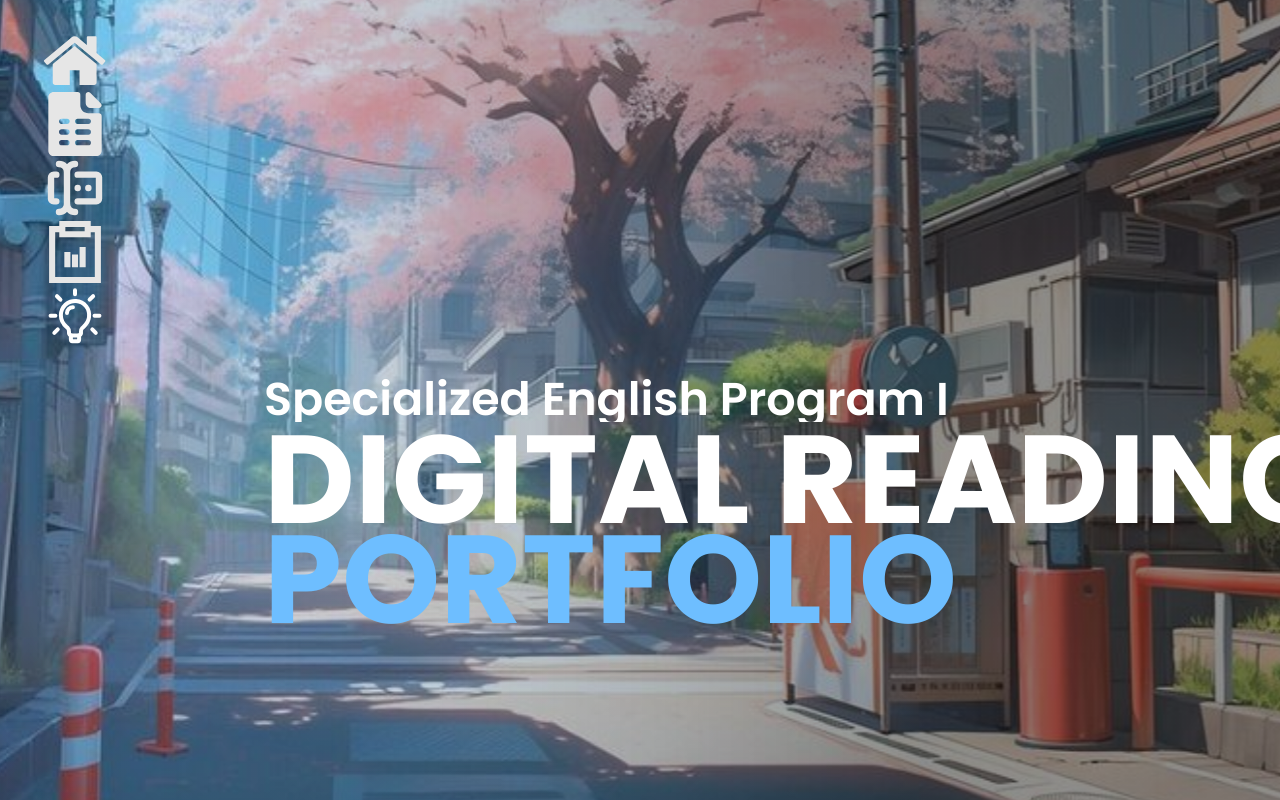
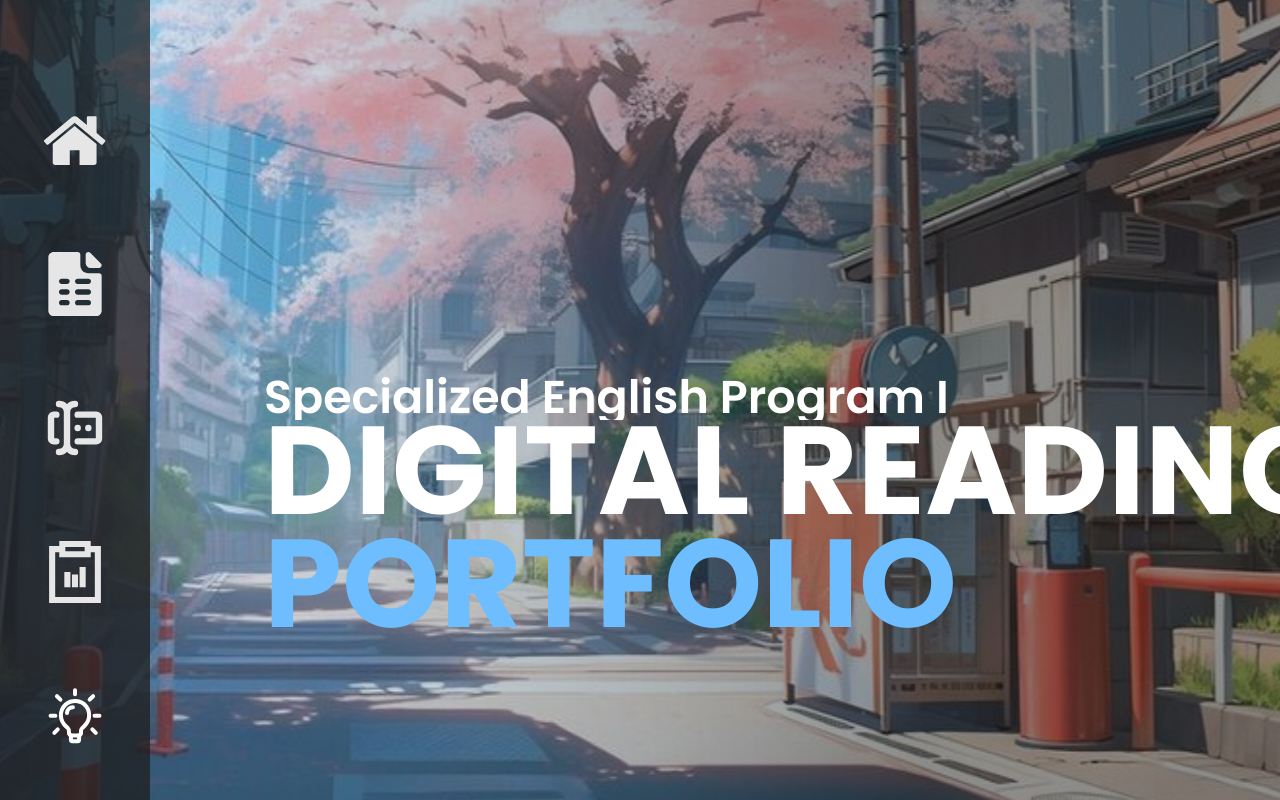
Before and after one commit to arrogance231/english-portfolio, a Next.js app: page / in a window 1280 px wide. Built offline with nearby package versions, Linux system fonts and the light colour scheme; what tailwindcss-motion would draw is missing.

Commit message:
feat: fixed eslint issues

```diff
--- a/app/page.tsx
+++ b/app/page.tsx
@@ -6,7 +6,7 @@ const line1 = [
   {
     text: "Specialized English Program I",
     className:
-      "text-[24px] md:text-[46px] font-semibold font-poppins leading-none text-white",
+      "text-[16px] sm:text-[24px] md:text-[46px] font-semibold font-poppins leading-none text-white",
     duration: 0,
   },
 ];
@@ -15,7 +15,7 @@ const line2 = [
   {
     text: "DIGITAL READING",
     className:
-      "text-[48px] md:text-[72px] lg:text-[125px] font-bold font-poppins leading-none text-white w-full md:w-[80vw]",
+      "text-[32px] sm:text-[48px] md:text-[72px] lg:text-[125px] font-bold font-poppins leading-none text-white w-full md:w-[80vw]",
     duration: 0.5,
   },
 ];
@@ -24,7 +24,7 @@ const line3 = [
   {
     text: "PORTFOLIO",
     className:
-      "text-[48px] md:text-[72px] lg:text-[125px] font-bold font-poppins leading-none text-[#6EBEFF]",
+      "text-[32px] sm:text-[48px] md:text-[72px] lg:text-[125px] font-bold font-poppins leading-none text-[#6EBEFF]",
     duration: 0.5,
   },
 ];
@@ -45,17 +45,17 @@ export default function Home() {
           <div className="flex flex-col items-start justify-center p-8 mt-52 md:p-16 lg:p-32 xl:p-64 ml-4 md:ml-10 lg:ml-2">
             <TypewriterEffectSmooth
               words={line1}
-              className={`${line1[0].className} mb-[-5px]`}
+              className={`${line1[0].className} xl:-mb-3`}
               delay={line1[0].duration}
             />
             <TypewriterEffectSmooth
               words={line2}
-              className={`${line2[0].className} mb-[-25px]`}
+              className={`${line2[0].className} xl:-mb-3`}
               delay={line2[0].duration}
             />
             <TypewriterEffectSmooth
               words={line3}
-              className={`${line3[0].className} mb-[-10px]`}
+              className={`${line3[0].className} xl:-mb-3`}
               delay={line3[0].duration}
             />
           </div>
--- a/components/NavBar.tsx
+++ b/components/NavBar.tsx
@@ -80,9 +80,11 @@ export function SidebarDemo() {
       <Sidebar
         open={open}
         setOpen={setOpen}
-        className="fixed inset-0 z-50 overflow-hidden"
+        className={`fixed inset-0 z-50 overflow-hidden p-0 ${
+          open ? "w-full" : "w-16"
+        }`}
       >
-        <SidebarBody className="relative z-50 overflow-auto">
+        <SidebarBody className="relative z-50 overflow-auto p-0">
           <div className="h-full overflow-y-hidden overflow-x-hidden">
             <div className="flex flex-col items-center h-full justify-evenly mt-7">
               {links.map((link, idx) => (
--- a/components/ui/sidebar.tsx
+++ b/components/ui/sidebar.tsx
@@ -58,7 +58,7 @@ export const Sidebar = ({
   open,
   setOpen,
   animate,
-  className,
+  className, // This was previously unused
 }: {
   children: React.ReactNode;
   open?: boolean;
@@ -68,6 +68,7 @@ export const Sidebar = ({
 }) => {
   return (
     <SidebarProvider open={open} setOpen={setOpen} animate={animate}>
+      {/* ✅ Now passing className and children correctly */}
       <SidebarBody className={className}>{children}</SidebarBody>
     </SidebarProvider>
   );
@@ -89,6 +90,7 @@ export const SidebarBody = ({
 };
 
 export const DesktopSidebar = ({
+  className,
   children,
   ...props
 }: React.ComponentProps<typeof motion.div>) => {
@@ -98,7 +100,8 @@ export const DesktopSidebar = ({
     <>
       <motion.div
         className={cn(
-          "px-4 py-4 hidden md:flex md:flex-col bg-[#1E1E1E]/50 dark:bg-neutral-800/50 flex-shrink-0 absolute left-0 top-0 h-full group"
+          "px-4 py-4 hidden md:flex md:flex-col bg-[#1E1E1E]/50 dark:bg-neutral-800/50 flex-shrink-0 absolute left-0 top-0 h-full group",
+          className
         )}
         animate={{
           width: animate ? (open ? "150px" : "80px") : "150px",
```
